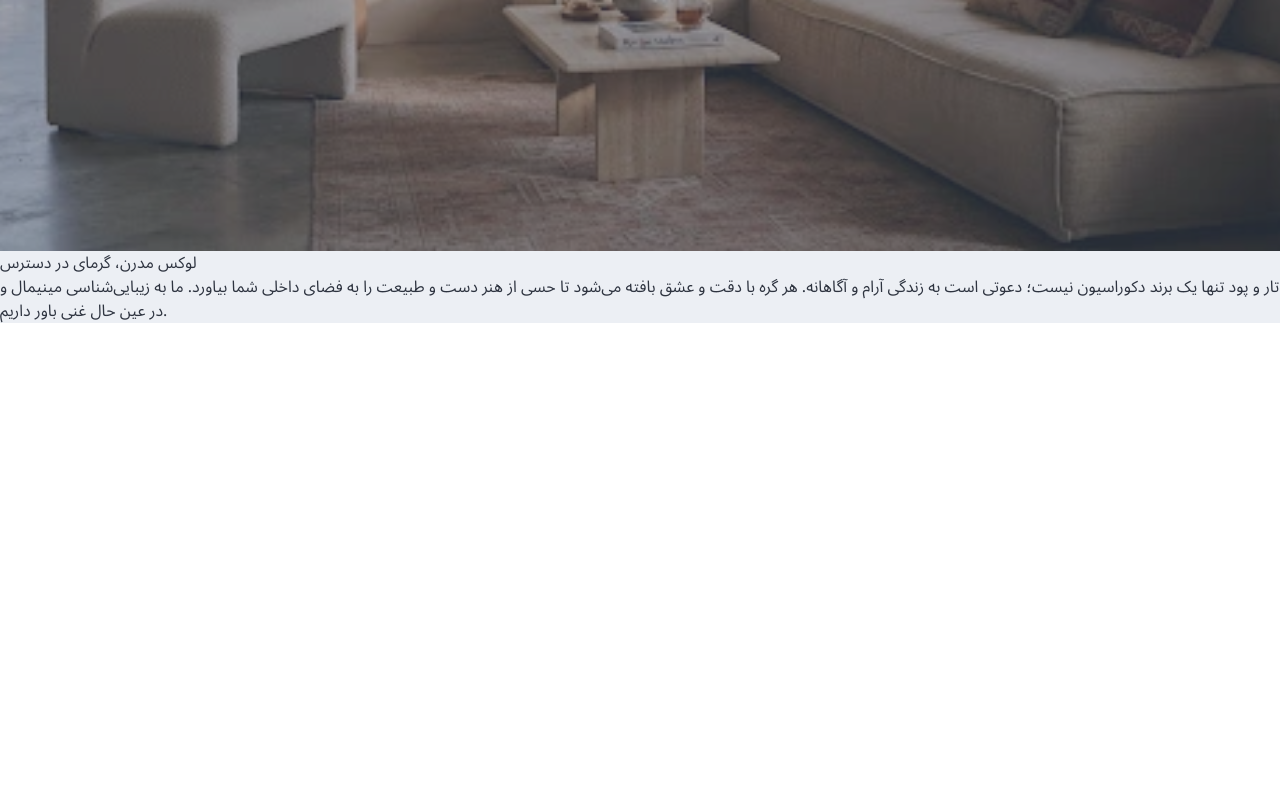
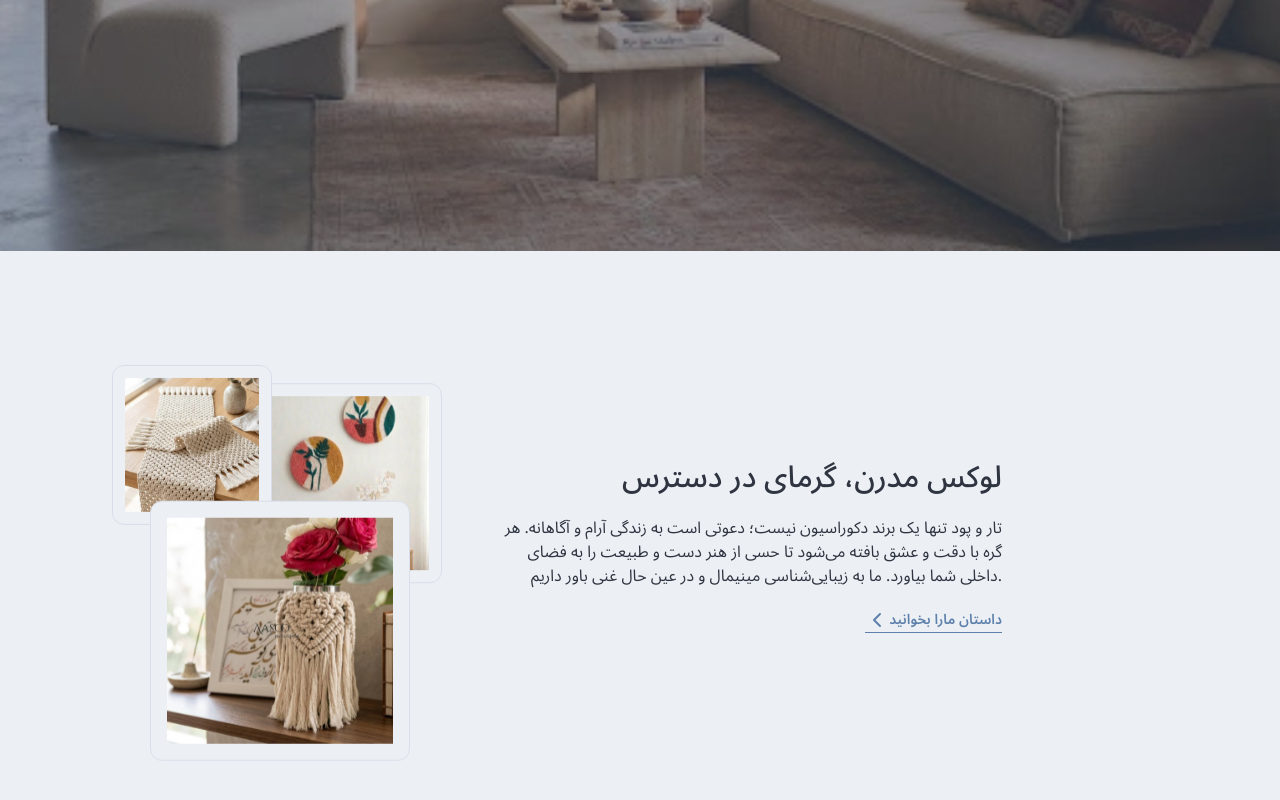
Before and after one commit to Abolfazl-Edalati/aasoo-macrame, a React (Vite) app: page / in a window 1280 px wide. Shown: the part 614-1414 px from the top of the page. Before the commit the page ends 942 px from the top, so only its background shows below. Built offline with nearby package versions, Linux system fonts and the light colour scheme.

Commit message:
Build story component

```diff
--- a/src/components/Story.tsx
+++ b/src/components/Story.tsx
@@ -1,14 +1,64 @@
+import { ChevronLeftIcon } from "lucide-react";
+import story from "../assets/images/story.webp";
+import product1 from "../assets/images/product-1.webp";
+import product2 from "../assets/images/product-2.webp";
+
 const Story = () => {
   return (
-    <div>
-      <h4>لوکس مدرن، گرمای در دسترس</h4>
+    <div className="flex text-right items-center gap-10 p-20">
+      <div className="relative h-[430px] w-[370px] shrink-0">
+        {/* Small - left */}
+        <div
+          className="absolute left-8 top-9 z-20 h-[160px] w-[160px] rounded-xl border border-base-300 bg-base-100 p-3 animate-float"
+          style={{ animationDelay: "0s" }}
+        >
+          <img
+            src={story}
+            alt="داستان"
+            className="h-full w-full object-cover"
+          />
+        </div>
+
+        {/* Middle - back */}
+        <div
+          className="absolute right-2 top-16 z-10 h-[200px] w-[200px] rounded-xl border border-base-300 bg-base-100 p-3 animate-float"
+          style={{ animationDelay: "-2s" }}
+        >
+          <img
+            src={product1}
+            alt="محصول"
+            className="h-full w-full object-cover"
+          />
+        </div>
+
+        {/* Large - front */}
+        <div
+          className="absolute bottom-0 right-10 z-30 h-[260px] w-[260px] rounded-xl border border-base-300 bg-base-100 p-4 animate-float"
+          style={{ animationDelay: "-4s" }}
+        >
+          <img
+            src={product2}
+            alt="محصول"
+            className="h-full w-full object-cover"
+          />
+        </div>
+      </div>
+      <div className="flex flex-col gap-5 max-w-lg items-end">
+        <h4 className="font-medium text-3xl">لوکس مدرن، گرمای در دسترس</h4>
         <p>
           تار و پود تنها یک برند دکوراسیون نیست؛ دعوتی است به زندگی آرام و
           آگاهانه. هر گره با دقت و عشق بافته می‌شود تا حسی از هنر دست و طبیعت را
           به فضای داخلی شما بیاورد. ما به زیبایی‌شناسی مینیمال و در عین حال غنی
           باور داریم.
         </p>
-      <a href="#"></a>
+        <a
+          href="#"
+          className="flex items-center text-sm font-semibold border-b w-fit text-primary"
+        >
+          <ChevronLeftIcon />
+          داستان مارا بخوانید
+        </a>
+      </div>
     </div>
   );
 };
--- a/src/index.css
+++ b/src/index.css
@@ -11,3 +11,18 @@
 body {
   font-family: "Noto Sans Arabic", sans-serif;
 }
+
+@keyframes float {
+  0%,
+  100% {
+    transform: translateY(0);
+  }
+
+  50% {
+    transform: translateY(-12px);
+  }
+}
+
+.animate-float {
+  animation: float 5s ease-in-out infinite;
+}
```
Lines whose indentation alone changed are shown as unchanged.
